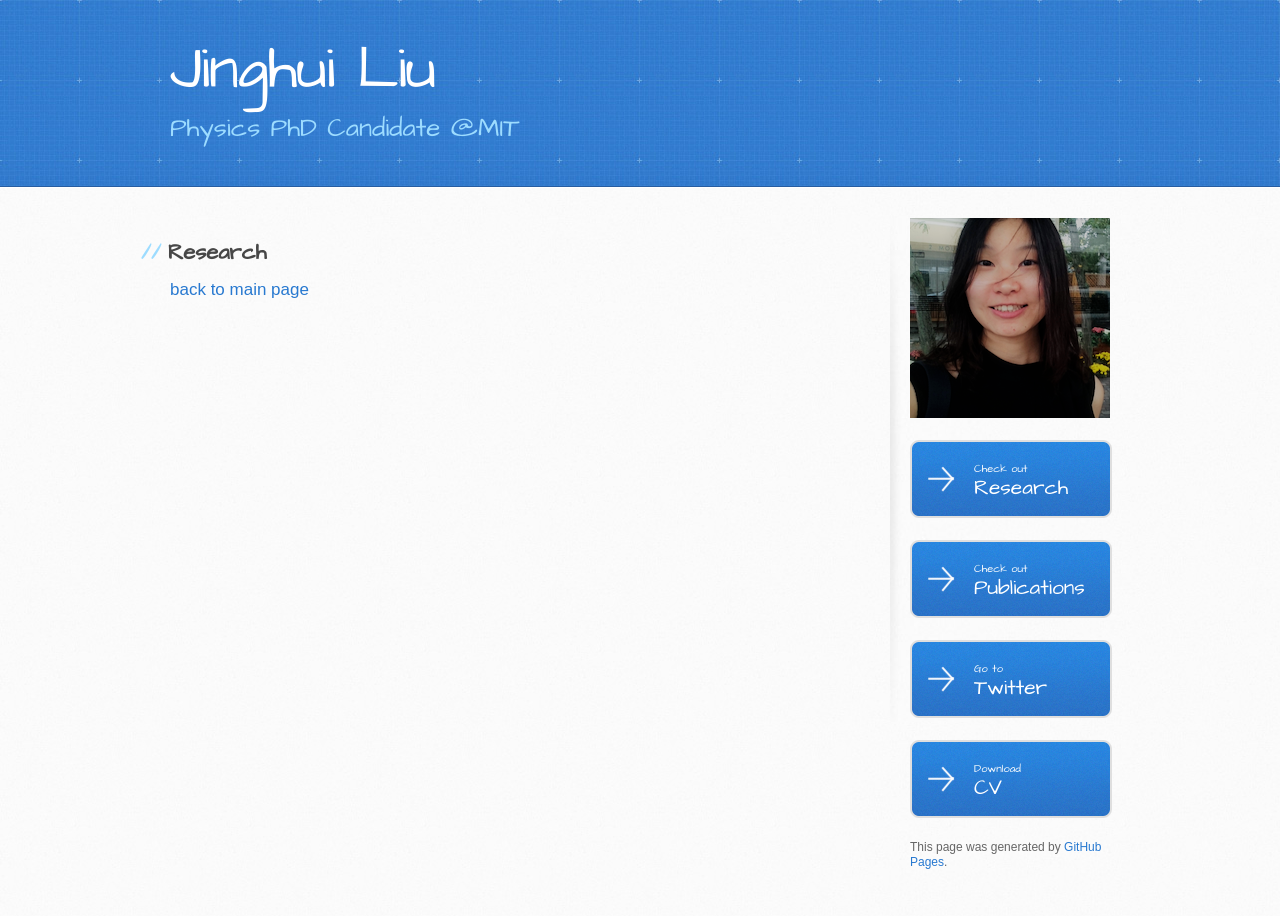
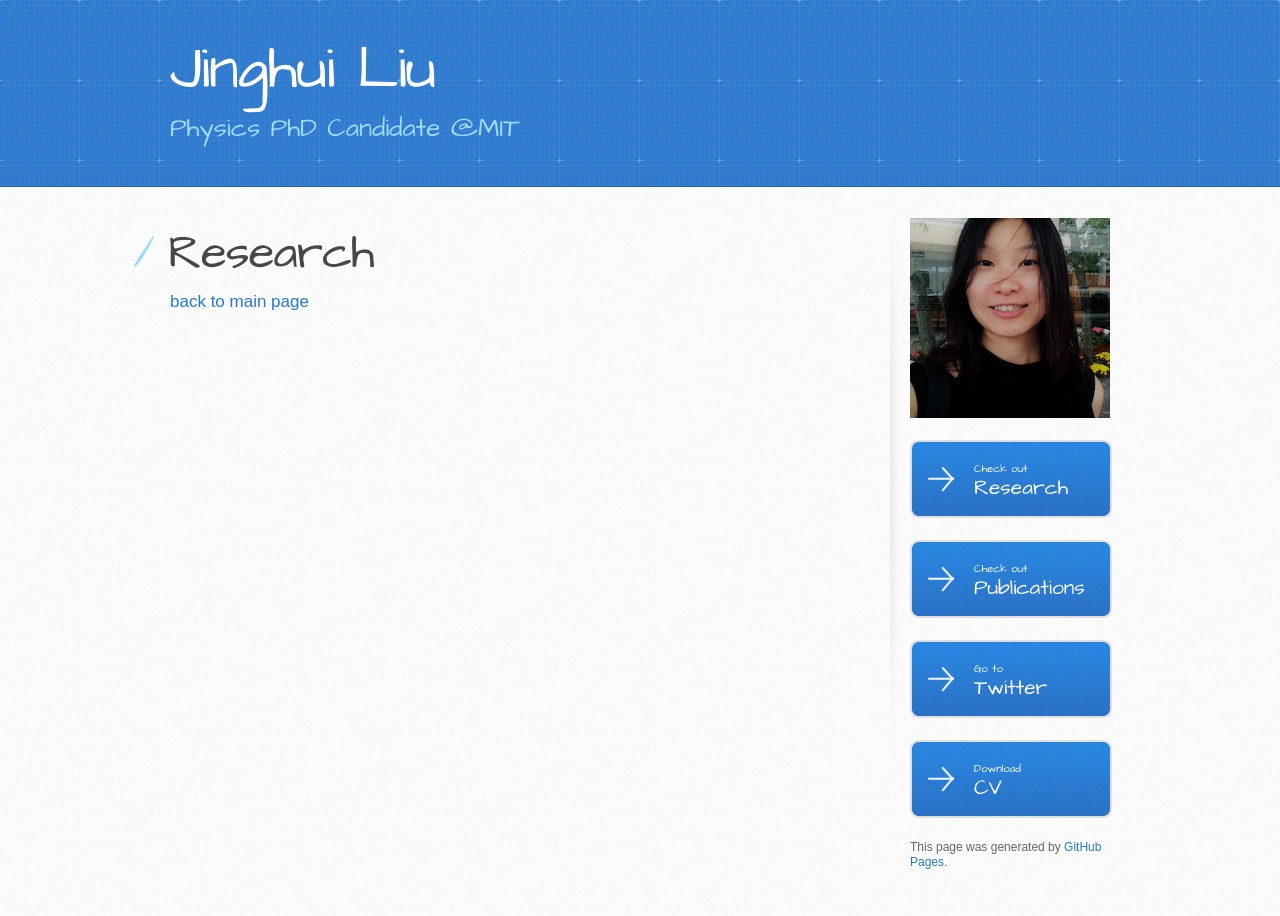
Before and after one commit to jinghui-liu/jinghui-liu.github.io, a Jekyll site: the page built from research-page.md, in a window 1280 px wide. Built offline with Jekyll 4.4.1, drawn with Linux system fonts in a browser that asks for light colours.

```diff
--- a/research-page.md
+++ b/research-page.md
@@ -2,6 +2,6 @@
 layout: default
 ---
 
-## Research
+# Research
 
 [back to main page](./)
```
